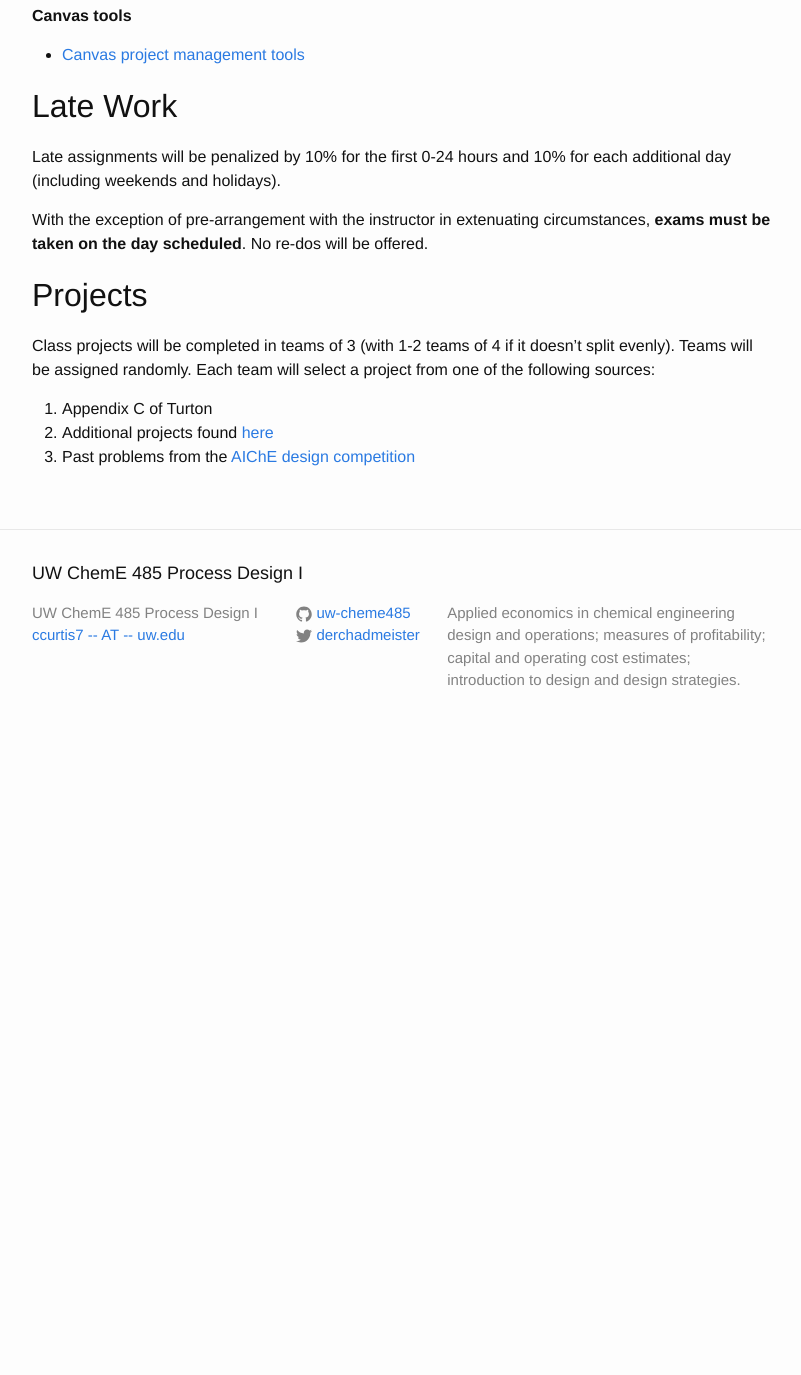
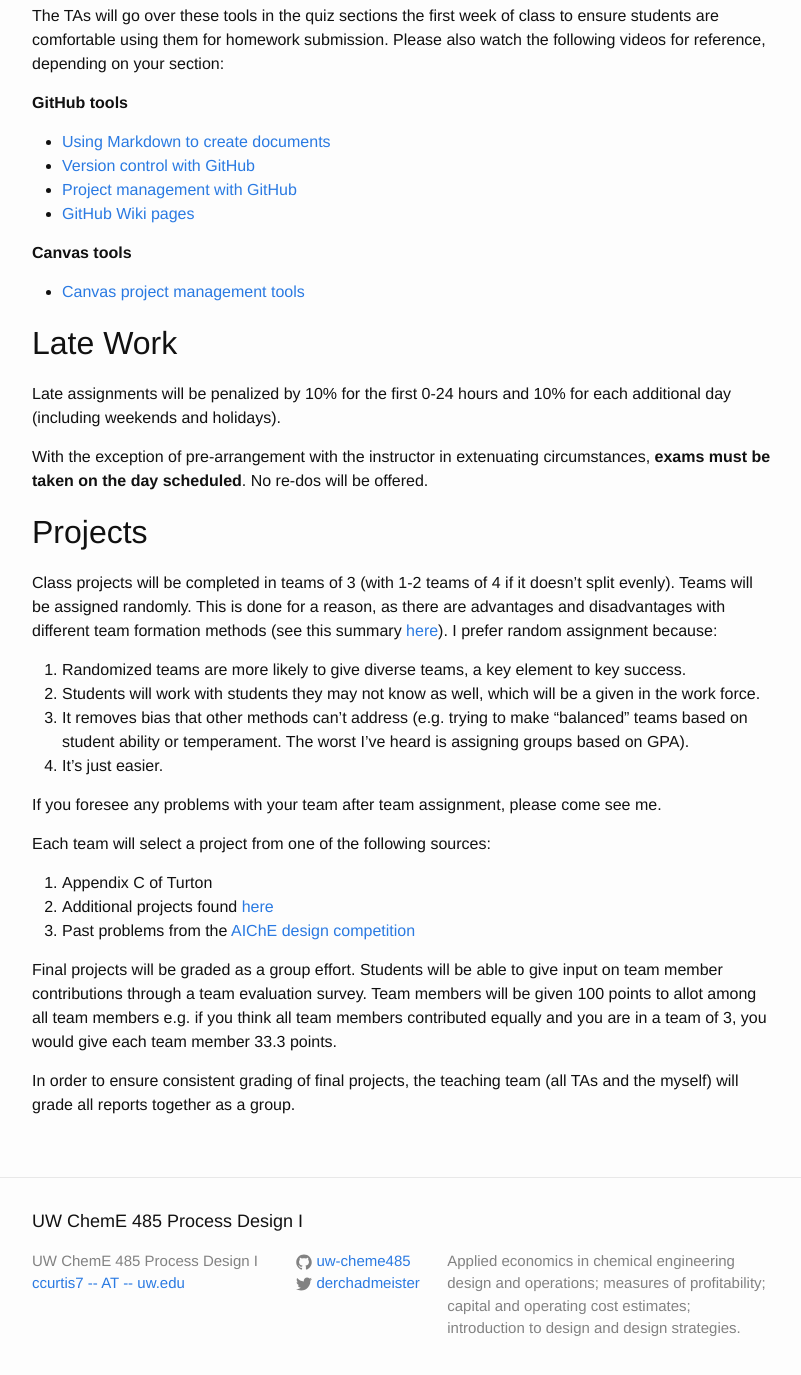
Before and after one commit to uw-cheme485/uw-cheme485.github.io, a Jekyll site: the page built from grading.md, in a window 1280 px wide and 1400 px high, scrolled down 1519 px. Shown: the top 1375 px of the window, without its empty margins (238-1039 px from the left). Built offline with Jekyll 4.4.1, drawn with Linux system fonts in a browser that asks for light colours; before the commit the page ends 2271 px from its top, so only the background shows below that; some of the changed text lies outside the part shown.

Commit message:
Made some changes to course structure to ensure fairness.

```diff
--- a/grading.md
+++ b/grading.md
@@ -23,6 +23,15 @@ Final grades are broken down as follows:
 Homeworks will either be submitted via Github classroom in the form of a GitHub repository or via Canvas (see next section on details). All written work should be submitted in the repo README.md file using Markdown and Latex (see Markdown introduction [here](https://www.markdownguide.org/basic-syntax/) and Latex introduction [here](https://www.overleaf.com/learn/latex/Mathematical_expressions)). Accompanying data files such as Excel files and Aspen files should also be uploaded with the text file.
 
 Please see instructions for installing Git [here](https://uwescience.github.io/2019-10-01-uw/). See a video tutorial for submitting homework assignments with Git [here](https://uw.hosted.panopto.com/Panopto/Pages/Viewer.aspx?id=847f11be-1154-4c41-9d10-aaff0122ebd7).
+
+Students will be able to resubmit homeworks to be regraded. All homeworks are due at midnight on the day specified.
+
+1. Homework due: Wednesday the week after it has been assigned.
+2. Homework feedback: Monday after it has been turned in.
+3. Homework regrades due: the following Monday
+4. Homework regrade feedback: the following Friday
+
+Homeworks will be graded by either of the TAs, regardless of section, as determined randomly. This will ensure fair grading across the board.
 
 ## Pedagogy Research
 
@@ -54,8 +63,21 @@ With the exception of pre-arrangement with the instructor in extenuating circums
 
 ## Projects
 
-Class projects will be completed in teams of 3 (with 1-2 teams of 4 if it doesn't split evenly). Teams will be assigned randomly. Each team will select a project from one of the following sources:
+Class projects will be completed in teams of 3 (with 1-2 teams of 4 if it doesn't split evenly). Teams will be assigned randomly. This is done for a reason, as there are advantages and disadvantages with different team formation methods (see this summary [here](http://facultyguidetoteamwork.umn.edu/how-do-i-form-successful-teams)). I prefer random assignment because:
+
+1. Randomized teams are more likely to give diverse teams, a key element to key success.
+2. Students will work with students they may not know as well, which will be a given in the work force.
+3. It removes bias that other methods can't address (e.g. trying to make "balanced" teams based on student ability or temperament. The worst I've heard is assigning groups based on GPA).
+4. It's just easier.
+
+If you foresee any problems with your team after team assignment, please come see me.
+
+Each team will select a project from one of the following sources:
 
 1. Appendix C of Turton
 2. Additional projects found [here](https://richardturton.faculty.wvu.edu/projects)
 3. Past problems from the [AIChE design competition](https://www.aiche.org/community/students/student-design-competition/past-problems)
+
+Final projects will be graded as a group effort. Students will be able to give input on team member contributions through a team evaluation survey. Team members will be given 100 points to allot among all team members e.g. if you think all team members contributed equally and you are in a team of 3, you would give each team member 33.3 points.
+
+In order to ensure consistent grading of final projects, the teaching team (all TAs and the myself) will grade all reports together as a group.
```
Also changed, not shown: outlines.md (added, +36 -0 lines), syllabus.md (+8 -8 lines), writing_guidelines.md (+4 -0 lines), 2 other files.
